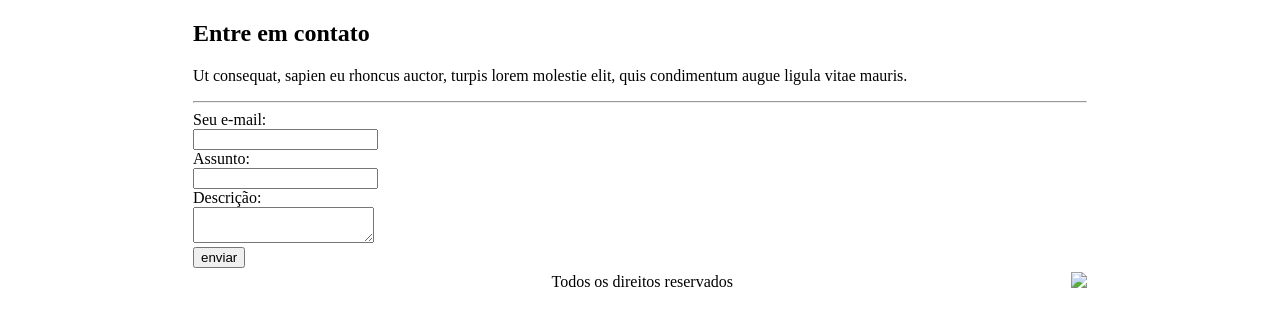
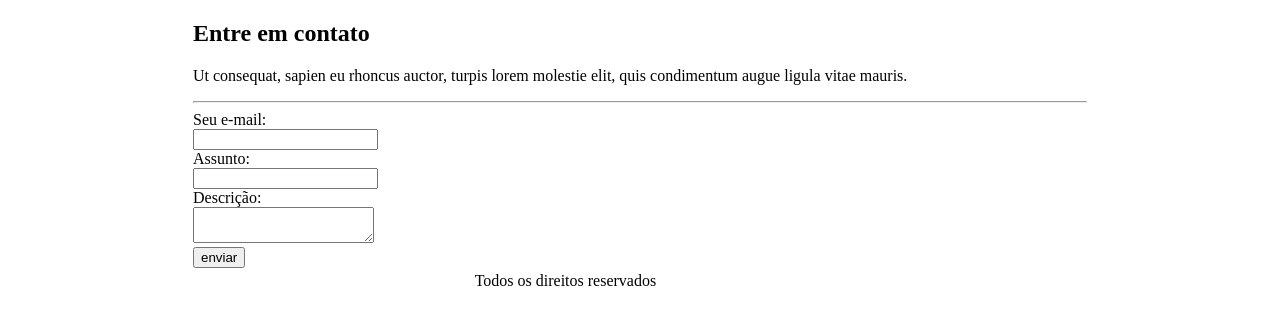
Before and after one commit to luisfellype/Primeiro-site, a plain HTML site: page Primeiro-site/contato.html in a window 1280 px wide. Shown: the part 104-430 px from the top of the page. Drawn offline with Linux system fonts and the light colour scheme.

Commit message:
contato.html

```diff
--- a/Primeiro-site/contato.html
+++ b/Primeiro-site/contato.html
@@ -46,10 +46,6 @@
 					<td align="right">
 						Todos os direitos reservados
 					</td>
-
-					<td width="350" align="right">
-						<img width="60" src="imagens/icone-claro-preto.jpg">
-					</td>
 				</tr>
 			</table>
 
```
